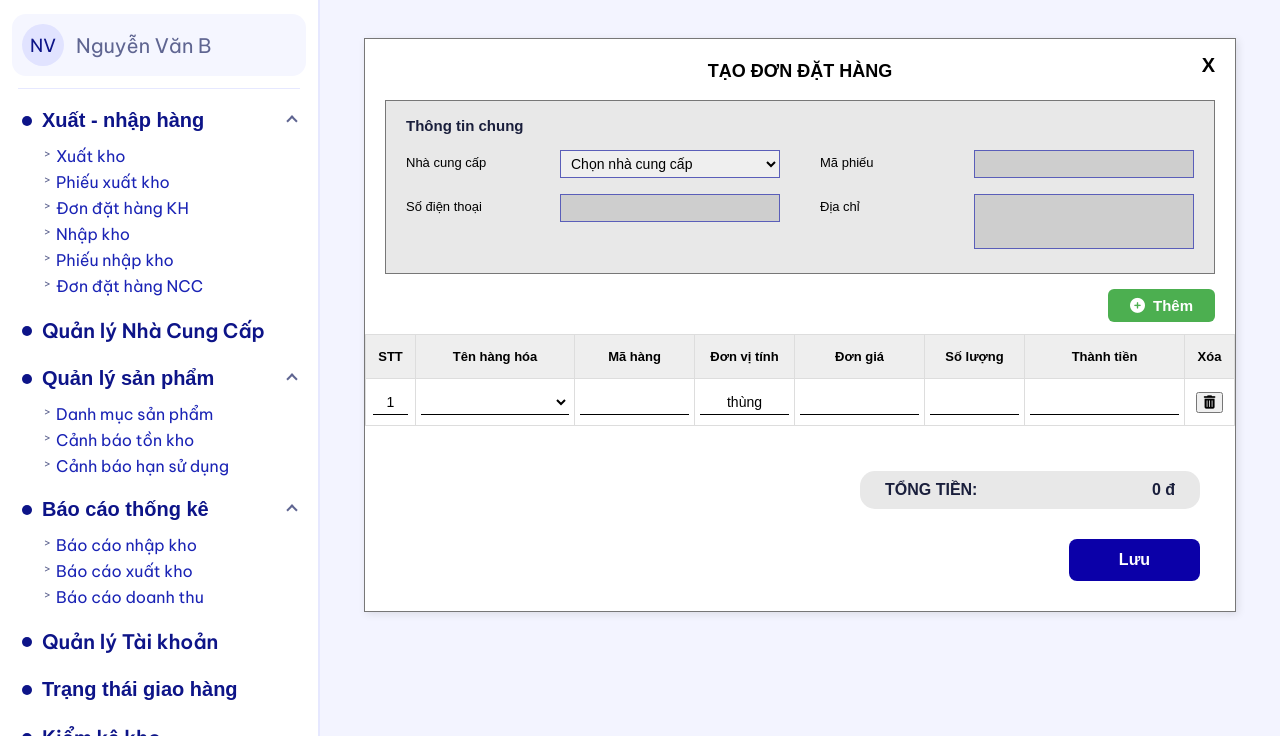
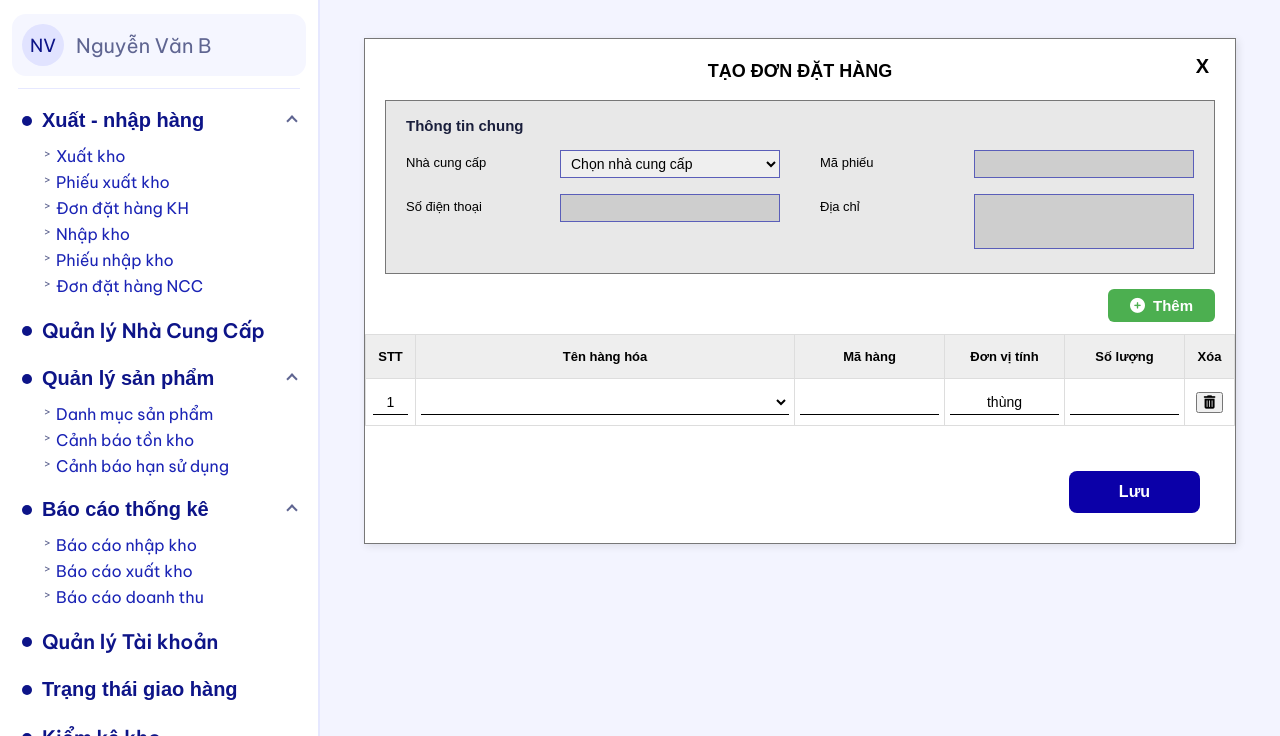
Before and after one commit to Nhan1101/Qly_khoson_2.0, a Django app: page /don-dat-hang-ncc/tao/ in a window 1280 px wide. Shown: the part 64-800 px from the top of the page. Run offline with Django 5.2, Linux system fonts and the light colour scheme.

Commit message:
Fix: Cập nhật đơn đặt hàng

```diff
--- a/Qly_khoson/templates/nhapkho/taodondathang.html
+++ b/Qly_khoson/templates/nhapkho/taodondathang.html
@@ -35,6 +35,8 @@
         color: #000;
         cursor: pointer;
         text-decoration: none;
+        background: none;
+        border: none;
     }
 
     .info-box { background-color: #e8e8e8; border: 1px solid #777; margin: 0 20px 15px 20px; padding: 16px 20px 24px 20px; }
@@ -55,9 +57,8 @@
     .phieu-data-table td { padding: 10px 5px; text-align: center; border: 1px solid #ddd; }
     .line-input-phieu { border: none; border-bottom: 1px solid #000; width: 100%; background: transparent; outline: none; height: 26px; text-align: center; font-size: 14px; color: #000; }
 
-    .total-wrapper-phieu { display: flex; justify-content: flex-end; padding: 0 35px; margin-bottom: 30px; }
-    .total-box-phieu { background-color: #e8e8e8; border-radius: 15px; width: 340px; display: flex; justify-content: space-between; padding: 10px 25px; font-weight: 700; font-size: 16px; }
-    .btn-save-phieu { background-color: #0b00a8; color: white !important; border: none; border-radius: 8px; padding: 12px 50px; font-size: 16px; font-weight: bold; cursor: pointer; text-decoration: none; }
+    .action-row-save { display: flex; justify-content: flex-end; padding: 0 35px; }
+    .btn-save-phieu { background-color: #0b00a8; color: white !important; border: none; border-radius: 8px; padding: 12px 50px; font-size: 16px; font-weight: bold; cursor: pointer; text-decoration: none; display: inline-block; }
 
     /* Modal Xóa */
     .confirm-modal-overlay { position: fixed; top: 0; left: 0; right: 0; bottom: 0; background: rgba(0, 0, 0, 0.5); display: flex; align-items: center; justify-content: center; z-index: 10000; visibility: hidden; opacity: 0; transition: opacity 0.3s; }
@@ -71,7 +72,7 @@
 
 <div class="phieu-nhap-container">
     <div class="phieu-modal">
-        <a href="{% url 'ds_don_dat_hang_ncc' %}" class="btn-close-phieu">X</a>
+        <button type="button" onclick="location.href='{% url 'ds_don_dat_hang_ncc' %}'" class="btn-close-phieu">X</button>
         <div class="phieu-header"><h2>TẠO ĐƠN ĐẶT HÀNG</h2></div>
 
         <div class="info-box">
@@ -103,11 +104,9 @@
                 <tr>
                     <th style="width: 50px;">STT</th>
                     <th>Tên hàng hóa</th>
-                    <th style="width: 120px;">Mã hàng</th>
-                    <th style="width: 100px;">Đơn vị tính</th>
-                    <th style="width: 130px;">Đơn giá</th>
-                    <th style="width: 100px;">Số lượng</th>
-                    <th style="width: 160px;">Thành tiền</th>
+                    <th style="width: 150px;">Mã hàng</th>
+                    <th style="width: 120px;">Đơn vị tính</th>
+                    <th style="width: 120px;">Số lượng</th>
                     <th style="width: 50px;">Xóa</th>
                 </tr>
             </thead>
@@ -117,19 +116,14 @@
                     <td><select class="line-input-phieu select-item" style="text-align: left;"><option value=""></option><option value="ABC">Sơn Alex - màu ABC</option></select></td>
                     <td><input type="text" class="line-input-phieu ma-hang" readonly></td>
                     <td><input type="text" class="line-input-phieu dvt" value="thùng" readonly></td>
-                    <td><input type="number" class="line-input-phieu don-gia"></td>
                     <td><input type="number" class="line-input-phieu so-luong"></td>
-                    <td><input type="text" class="line-input-phieu thanh-tien" readonly></td>
                     <td><button class="btn-delete-item" onclick="deleteRow(this)"><i class="fa-solid fa-trash-can"></i></button></td>
                 </tr>
             </tbody>
         </table>
 
-        <div class="total-wrapper-phieu">
-            <div class="total-box-phieu"><span>TỔNG TIỀN:</span><span id="tong-tien">0 đ</span></div>
-        </div>
-        <div class="action-row-save" style="display: flex; justify-content: flex-end; padding-right: 35px;">
-            <a href="{% url 'ds_don_dat_hang_ncc' %}" class="btn-save-phieu">Lưu</a>
+        <div class="action-row-save" style="display: flex; justify-content: flex-end; padding-right: 35px; margin-top: 20px;">
+            <button type="button" onclick="location.href='{% url 'ds_don_dat_hang_ncc' %}'" class="btn-save-phieu">Lưu</button>
         </div>
     </div>
 </div>
@@ -166,7 +160,7 @@
         newRow.querySelector('select').selectedIndex = 0;
         tbody.appendChild(newRow);
         updateSTT();
-        attachCalculations(newRow);
+        attachLogic(newRow);
     });
 
     function updateSTT() {
@@ -175,38 +169,21 @@
         });
     }
 
-    function attachCalculations(row) {
-        const dg = row.querySelector('.don-gia');
-        const sl = row.querySelector('.so-luong');
-        const tt = row.querySelector('.thanh-tien');
-        const calculate = () => {
-            const val = (parseFloat(dg.value) || 0) * (parseFloat(sl.value) || 0);
-            tt.value = val.toLocaleString('vi-VN');
-            updateTotalAll();
-        };
-        dg.addEventListener('input', calculate);
-        sl.addEventListener('input', calculate);
+    function attachLogic(row) {
         row.querySelector('.select-item').addEventListener('change', function() {
             if (this.value) row.querySelector('.ma-hang').value = 'MH-' + this.value;
+            else row.querySelector('.ma-hang').value = '';
         });
     }
 
-    function updateTotalAll() {
-        let total = 0;
-        document.querySelectorAll('.thanh-tien').forEach(input => {
-            total += parseFloat(input.value.replace(/\./g, '')) || 0;
-        });
-        document.getElementById('tong-tien').innerText = total.toLocaleString('vi-VN') + ' đ';
-    }
-
-    attachCalculations(document.querySelector('#table-body tr'));
+    attachLogic(document.querySelector('#table-body tr'));
 
     let rowToDelete = null;
     function deleteRow(btn) {
         const row = btn.closest('tr');
         const tbody = document.getElementById('table-body');
         if (tbody.rows.length > 1) {
-            row.remove(); updateSTT(); updateTotalAll();
+            row.remove(); updateSTT();
         } else {
             rowToDelete = row;
             document.getElementById('confirm-delete-modal').classList.add('show');
@@ -222,7 +199,6 @@
         if (rowToDelete) {
             rowToDelete.querySelectorAll('input:not(.dvt)').forEach(i => i.value = '');
             rowToDelete.querySelector('select').selectedIndex = 0;
-            updateTotalAll();
         }
         hideConfirmModal();
     });
```
Also changed, not shown: Qly_khoson/templates/nhapkho/taophieunhap.html (+8 -17 lines).
